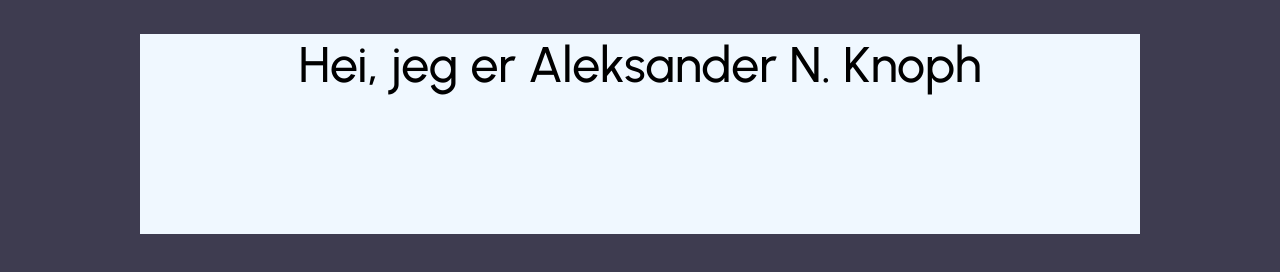
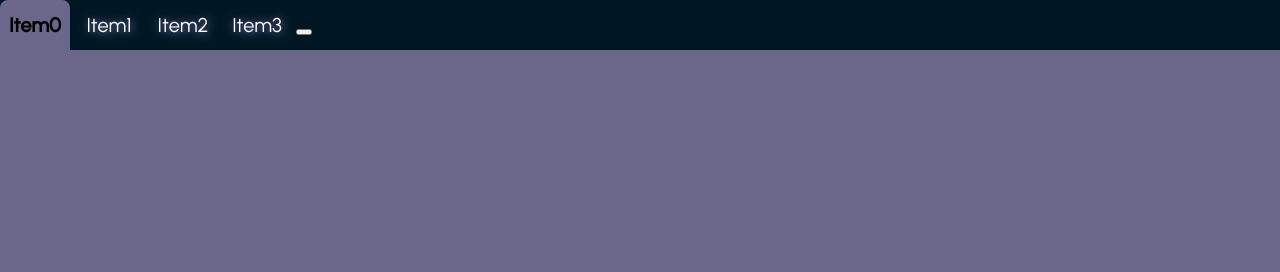
Before and after one commit to al3k5/personal_website, a plain HTML site: page index.html in a window 1280 px wide. Drawn offline with Linux system fonts and the light colour scheme.

Commit message:
continued work, added navbar

```diff
--- a/index.html
+++ b/index.html
@@ -6,9 +6,13 @@
         <meta name="author" content="Aleksander N. Knoph">
         <link rel="stylesheet" href="style.css">
     </head>
-    <body>
-        <div id="header_background">
-            <h1 id="header">Hei, jeg er Aleksander N. Knoph</h1>
-        </div>
+    <body style="margin: 0;">
+        <header>
+            <button class="button_header">Item0</button>
+            <button class="button_header">Item1</button>
+            <button class="button_header">Item2</button>
+            <button class="button_header">Item3</button>
+            <button id="button_theme"></button>
+        </header>
     </body>
 </html>
--- a/style.css
+++ b/style.css
@@ -1,19 +1,50 @@
+/*importing remote fonts*/
 @import url('https://fonts.googleapis.com/css2?family=Source+Code+Pro:wght@400;500&family=Urbanist:wght@400;500&display=swap');
 
+/*default elements*/
 body {
-    background-color: rgb(62, 60, 80);
+    background-color: rgb(106, 103, 138);
 }
 
-#header_background {
-    width: 1000px;
-    height: 200px;
-    margin: 0 auto;
-    background-color: aliceblue;
+header {
+    background-color: rgb(0, 23, 35);
+    width: 100%;
+    height: 50px;
+    margin: 0;
 }
 
-#header {
+/*classes*/
+.button_header {
+    background-color: rgb(0, 23, 35);
+    height: 50px;
+    width: 70px;
+    border: 0;
+    font-size: 20px;
+    font-weight: 300;
+    font-family: 'Urbanist', sans-serif;
+    color: white;
+    cursor: pointer;
+    text-shadow: rgb(158, 145, 211) 1px 1px 10px;
+}
+
+/*classes using pseudo-classes*/
+.button_header:hover {
+    background-color: rgb(106, 103, 138);
+    border-top-left-radius: 8px;
+    border-top-right-radius: 8px;
+    font-weight: 600;
+    color: rgb(0, 0, 0);
+    text-shadow: none;
+}
+
+/*id tags*/
+#text_header {
+    color: white;
     font-family: 'Urbanist', sans-serif;
     font-weight: 500;
     font-size: 50px;
-    text-align: center;
 }
+
+#button_theme {
+
+}
```
